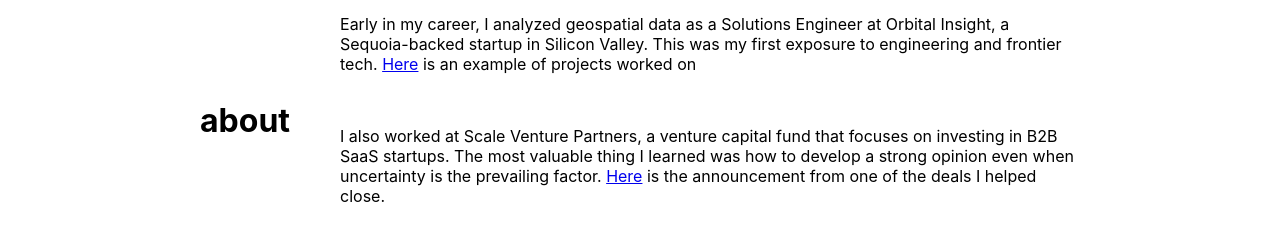
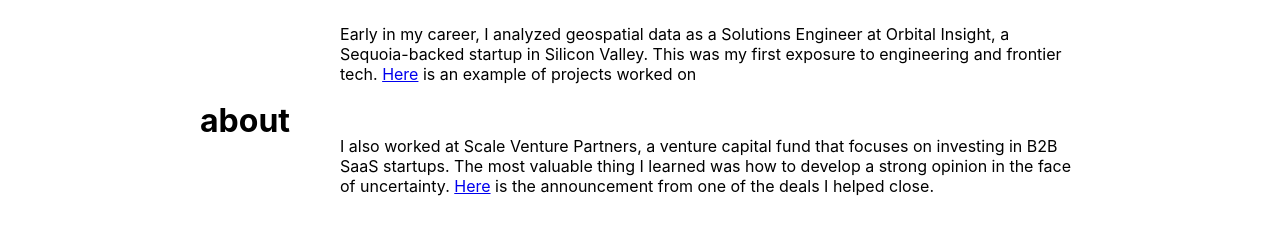
Before and after one commit to mishkebab/personal-site, a React (Create React App) app: page / in a window 1280 px wide. Shown: the part 1080-1329 px from the top of the page. Built offline with nearby package versions, Linux system fonts and the light colour scheme; the HTML template or start-up script is replaced by a standard one.

Commit message:
adding smooth scroll

```diff
--- a/src/components/about/about.js
+++ b/src/components/about/about.js
@@ -17,7 +17,7 @@
                     </p>
                     <br />
                     <p>
-                        I also worked at Scale Venture Partners, a venture capital fund that focuses on investing in B2B SaaS startups. The most valuable thing I learned was how to develop a strong opinion even when uncertainty is the prevailing factor. <a href="https://www.scalevp.com/blog/robin-healthcare-cracking-the-code-on-ai-in-the-exam-room" target="_blank">Here</a> is the announcement from one of the deals I helped close.
+                        I also worked at Scale Venture Partners, a venture capital fund that focuses on investing in B2B SaaS startups. The most valuable thing I learned was how to develop a strong opinion in the face of uncertainty. <a href="https://www.scalevp.com/blog/robin-healthcare-cracking-the-code-on-ai-in-the-exam-room" target="_blank">Here</a> is the announcement from one of the deals I helped close.
                     </p>
                     <br />
                     <p>
--- a/src/components/home/home.css
+++ b/src/components/home/home.css
@@ -58,3 +58,7 @@
 .footer {
     position: relative;
 }
+
+html {
+    scroll-behavior: smooth;
+}
```
